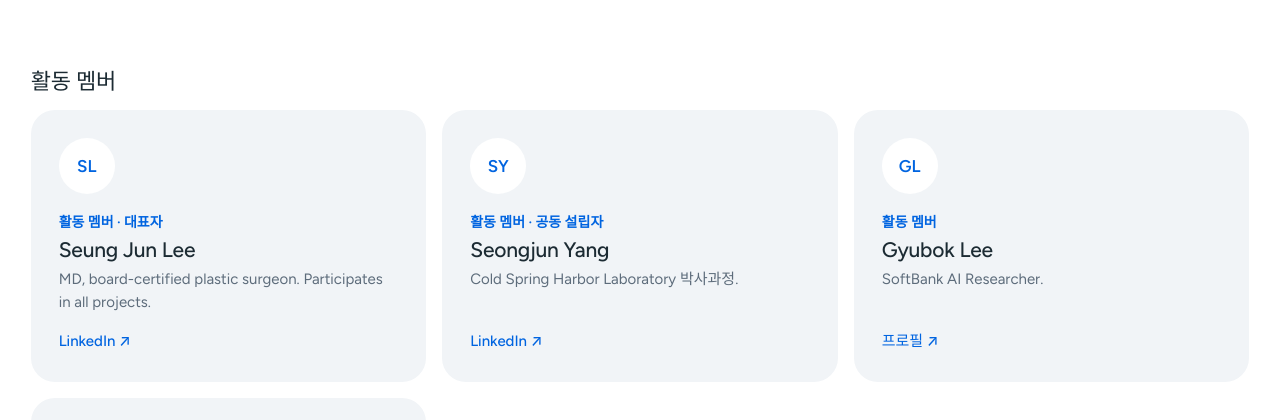
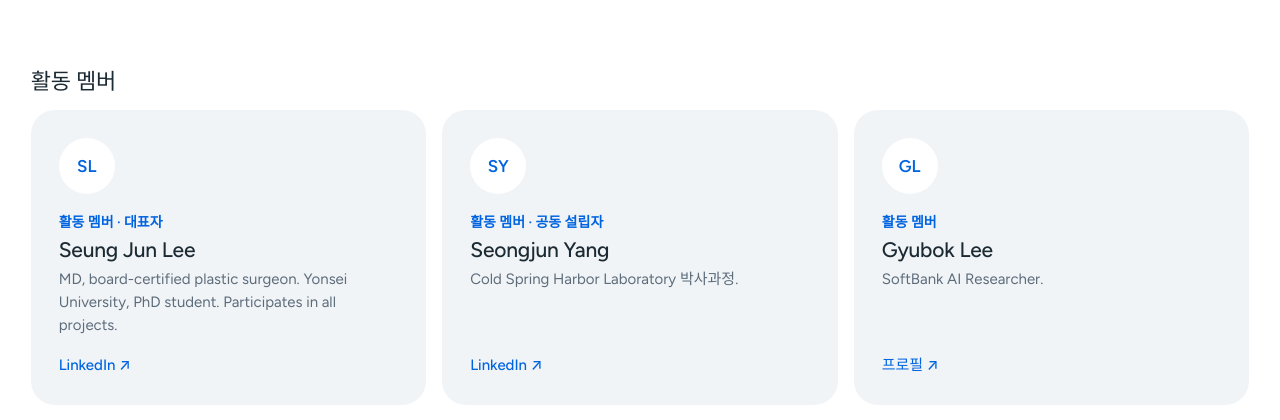
Before and after one commit to junidude/virtual-human-lab, a plain HTML site: page members/ko/index.html in a window 1280 px wide. Shown: the part 300-720 px from the top of the page. Drawn offline with Linux system fonts and the light colour scheme.

Commit message:
Update Seung Jun Lee bio and Jong Hwi Kim name across Members pages

```diff
--- a/members/ko/index.html
+++ b/members/ko/index.html
@@ -44,7 +44,7 @@
       </section>
 
       <section class="section section-tight" aria-label="구성원">
-        <div class="group"><h2 class="group-title">활동 멤버</h2><div class="people"><article class="person"><div class="avatar" aria-hidden="true">SL</div><span class="role">활동 멤버 · 대표자</span><h3>Seung Jun Lee</h3><p>MD, board-certified plastic surgeon. Participates in all projects.</p><a class="link" href="https://www.linkedin.com/in/seung-jun-lee-a42920245/" target="_blank" rel="noreferrer">LinkedIn ↗</a></article><article class="person"><div class="avatar" aria-hidden="true">SY</div><span class="role">활동 멤버 · 공동 설립자</span><h3>Seongjun Yang</h3><p>Cold Spring Harbor Laboratory 박사과정.</p><a class="link" href="https://www.linkedin.com/in/seongjun-yang-b338061b0/" target="_blank" rel="noreferrer">LinkedIn ↗</a></article><article class="person"><div class="avatar" aria-hidden="true">GL</div><span class="role">활동 멤버</span><h3>Gyubok Lee</h3><p>SoftBank AI Researcher.</p><a class="link" href="https://sites.google.com/view/gyuboklee" target="_blank" rel="noreferrer">프로필 ↗</a></article><article class="person"><div class="avatar" aria-hidden="true">JK</div><span class="role">활동 멤버</span><h3>김종휘</h3><p>서울대학교 생명과학부 대학원 박사 수료생</p></article></div></div>
+        <div class="group"><h2 class="group-title">활동 멤버</h2><div class="people"><article class="person"><div class="avatar" aria-hidden="true">SL</div><span class="role">활동 멤버 · 대표자</span><h3>Seung Jun Lee</h3><p>MD, board-certified plastic surgeon. Yonsei University, PhD student. Participates in all projects.</p><a class="link" href="https://www.linkedin.com/in/seung-jun-lee-a42920245/" target="_blank" rel="noreferrer">LinkedIn ↗</a></article><article class="person"><div class="avatar" aria-hidden="true">SY</div><span class="role">활동 멤버 · 공동 설립자</span><h3>Seongjun Yang</h3><p>Cold Spring Harbor Laboratory 박사과정.</p><a class="link" href="https://www.linkedin.com/in/seongjun-yang-b338061b0/" target="_blank" rel="noreferrer">LinkedIn ↗</a></article><article class="person"><div class="avatar" aria-hidden="true">GL</div><span class="role">활동 멤버</span><h3>Gyubok Lee</h3><p>SoftBank AI Researcher.</p><a class="link" href="https://sites.google.com/view/gyuboklee" target="_blank" rel="noreferrer">프로필 ↗</a></article><article class="person"><div class="avatar" aria-hidden="true">JK</div><span class="role">활동 멤버</span><h3>Jong Hwi Kim</h3><p>서울대학교 생명과학부 대학원 박사 수료생</p></article></div></div>
         <div class="group"><h2 class="group-title">활동 준비 멤버</h2><div class="people"><article class="person"><div class="avatar" aria-hidden="true">SH</div><span class="role">활동 준비 멤버</span><h3>Seung Hyun Hwang</h3><p>Gruve AI 엔지니어.</p><a class="link" href="https://www.linkedin.com/in/seung-hyun-hwang-53700124a/" target="_blank" rel="noreferrer">LinkedIn ↗</a></article><article class="person"><div class="avatar" aria-hidden="true">SR</div><span class="role">활동 준비 멤버</span><h3>Seungwoo Ryu</h3><p>Allganize AI 엔지니어.</p><a class="link" href="https://www.linkedin.com/in/tryumanshow/" target="_blank" rel="noreferrer">LinkedIn ↗</a></article></div></div>
         <div class="group"><h2 class="group-title">자문위원</h2><div class="people"><article class="person"><div class="avatar" aria-hidden="true">JS</div><span class="role">임상 자문위원</span><h3>Prof. Jung-Sik Song</h3><p>세브란스병원 내과 류마티스내과; 임상 중점 분야는 전신홍반루푸스와 자가면역질환.</p><a class="link" href="https://sev.severance.healthcare/sev/doctor/doctor-view.do?empNo=eXVoczIwMjBAKUApNN8Hi3kCFehrVa7BDRVJMc2FwzGgb4CoRAxiyBJNt9Y%3D&amp;deptSeq=75" target="_blank" rel="noreferrer">병원 프로필 ↗</a></article><article class="person"><div class="avatar" aria-hidden="true">EL</div><span class="role">과학 자문위원</span><h3>Prof. Eun-Ju Lee</h3><p>세브란스병원 내과 류마티스내과; 임상 중점 분야는 관절염과 결합조직질환.</p><a class="link" href="https://sev.severance.healthcare/sev/doctor/doctor-view.do?empNo=eXVoczIwMjBAKUApNMQSi0QXFcBKVa%2FODBBJMtekJtoe2HS1EjpeTZsxAsY%3D&amp;deptSeq=75" target="_blank" rel="noreferrer">병원 프로필 ↗</a></article></div></div>
         <p class="small-note">기관명은 각 사람의 배경을 밝히기 위한 것이며, 해당 기관이 VHL을 후원·승인하거나 책임진다는 뜻이 아닙니다. 자문위원은 의결권 없이 전문 분야 조언을 제공합니다. 구성원 지위만으로 저자가 되지는 않습니다. <a class="link" href="/research-integrity/ko/">연구 원칙</a></p>
```
Also changed, not shown: members/index.html (+1 -1 lines).
